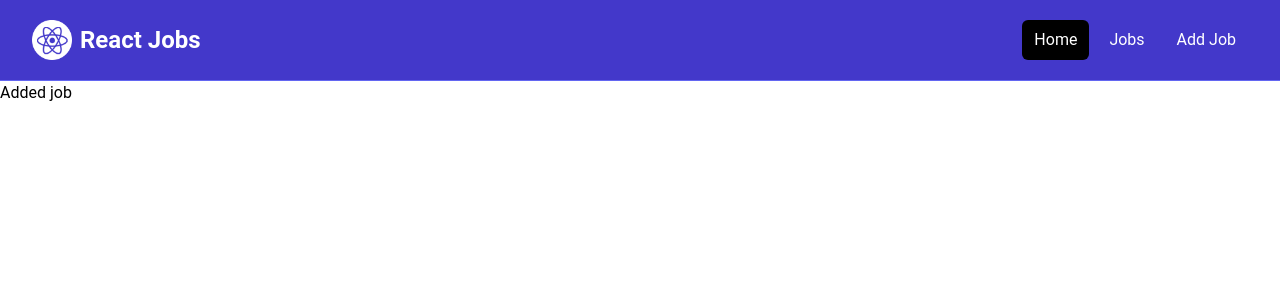
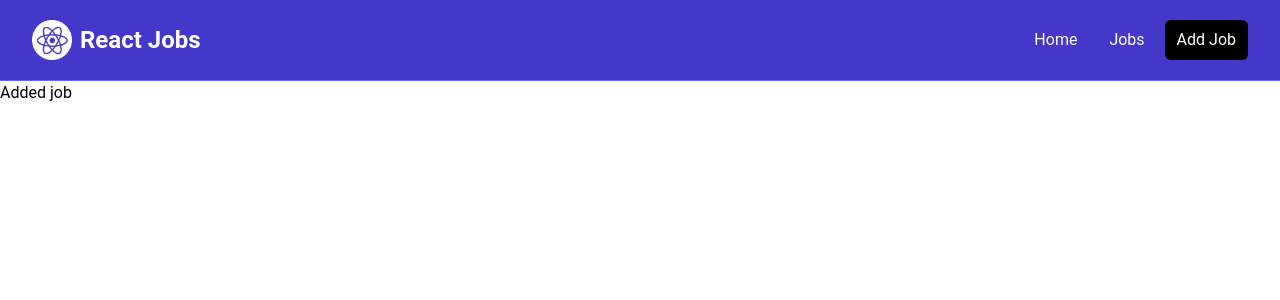
Before and after one commit to jarviswuod/react_jobs, a React (Vite) app in the folder react_jobs/: page /add-job in a window 1280 px wide. Shown: the top 300 px of the page. Built offline with nearby package versions, Linux system fonts and the light colour scheme.

Commit message:
Links & custom 404

```diff
--- a/react_jobs/src/App.jsx
+++ b/react_jobs/src/App.jsx
@@ -9,15 +9,15 @@
 import HomePage from "./pages/HomePage";
 import JobsPage from "./pages/JobsPage";
 import AddJobPage from "./pages/AddJobPage";
+import NotFoundPage from "./pages/NotFoundPage";
 
 const router = createBrowserRouter(
-  // createRoutesFromElements(<Route index element={<h1>My App</h1>} />)
-  // createRoutesFromElements(<Route index element={<HomePage />} />)
   createRoutesFromElements(
     <Route path="/" element={<MainLayout />}>
       <Route index element={<HomePage />} />
       <Route path="/jobs" element={<JobsPage />} />
       <Route path="/add-job" element={<AddJobPage />} />
+      <Route path="*" element={<NotFoundPage />} />
     </Route>
   )
 );
--- a/react_jobs/src/components/HomeCards.jsx
+++ b/react_jobs/src/components/HomeCards.jsx
@@ -1,4 +1,5 @@
 import React from "react";
+import { Link } from "react-router-dom";
 
 import Card from "./Card";
 
@@ -12,12 +13,12 @@
             <p className="mt-2 mb-4">
               Browse our React jobs and start your career today
             </p>
-            <a
-              href="/jobs.html"
+            <Link
+              to="/jobs"
               className="inline-block bg-black text-white rounded-lg px-4 py-2 hover:bg-gray-700"
             >
               Browse Jobs
-            </a>
+            </Link>
           </Card>
 
           <Card bg="bg-indigo-100">
@@ -25,12 +26,12 @@
             <p className="mt-2 mb-4">
               List your job to find the perfect developer for the role
             </p>
-            <a
-              href="/add-job.html"
+            <Link
+              to="/add-job"
               className="inline-block bg-indigo-500 text-white rounded-lg px-4 py-2 hover:bg-indigo-600"
             >
               Add Job
-            </a>
+            </Link>
           </Card>
         </div>
       </div>
--- a/react_jobs/src/components/JobListing.jsx
+++ b/react_jobs/src/components/JobListing.jsx
@@ -1,7 +1,7 @@
-import React from "react";
-import { useState } from "react";
+import React, { useState } from "react";
 
 import { FaMapMarker } from "react-icons/fa";
+import { Link } from "react-router-dom";
 
 const JobListing = ({ job }) => {
   const [showFullDescription, setShowFullDescription] = useState(false);
@@ -37,12 +37,12 @@
             <FaMapMarker className="inline text-lg mb-1 mr-1" />
             {job.location}
           </div>
-          <a
-            href={`job/${job.id}`}
+          <Link
+            to={`job/${job.id}`}
             className="h-[36px] bg-indigo-500 hover:bg-indigo-600 text-white px-4 py-2 rounded-lg text-center text-sm"
           >
             Read More
-          </a>
+          </Link>
         </div>
       </div>
     </div>
--- a/react_jobs/src/components/Navbar.jsx
+++ b/react_jobs/src/components/Navbar.jsx
@@ -1,41 +1,35 @@
 import React from "react";
+import { Link, NavLink } from "react-router-dom";
 import logo from "../assets/images/logo.png";
 
 const Navbar = () => {
+  const linkClass = ({ isActive }) =>
+    isActive
+      ? "text-white bg-black hover:bg-gray-900 hover:text-white rounded-md px-3 py-2"
+      : "text-white hover:bg-gray-900 hover:text-white rounded-md px-3 py-2";
+
   return (
     <nav className="bg-indigo-700 border-b border-indigo-500">
       <div className="mx-auto max-w-7xl px-2 sm:px-6 lg:px-8">
         <div className="flex h-20 items-center justify-between">
           <div className="flex flex-1 items-center justify-center md:items-stretch md:justify-start">
-            <a
-              className="flex flex-shrink-0 items-center mr-4"
-              href="/index.html"
-            >
+            <NavLink className="flex flex-shrink-0 items-center mr-4" to="/">
               <img className="h-10 w-auto" src={logo} alt="React Jobs" />
               <span className="hidden md:block text-white text-2xl font-bold ml-2">
                 React Jobs
               </span>
-            </a>
+            </NavLink>
             <div className="md:ml-auto">
               <div className="flex space-x-2">
-                <a
-                  href="/index.html"
-                  className="text-white bg-black hover:bg-gray-900 hover:text-white rounded-md px-3 py-2"
-                >
+                <NavLink to="/" className={linkClass}>
                   Home
-                </a>
-                <a
-                  href="/jobs"
-                  className="text-white hover:bg-gray-900 hover:text-white rounded-md px-3 py-2"
-                >
+                </NavLink>
+                <NavLink to="/jobs" className={linkClass}>
                   Jobs
-                </a>
-                <a
-                  href="/add-job"
-                  className="text-white hover:bg-gray-900 hover:text-white rounded-md px-3 py-2"
-                >
+                </NavLink>
+                <NavLink to="/add-job" className={linkClass}>
                   Add Job
-                </a>
+                </NavLink>
               </div>
             </div>
           </div>
--- a/react_jobs/src/components/ViewAllJobs.jsx
+++ b/react_jobs/src/components/ViewAllJobs.jsx
@@ -1,14 +1,15 @@
 import React from "react";
+import { Link } from "react-router-dom";
 
 const ViewAllJobs = () => {
   return (
     <section className="m-auto max-w-lg my-10 px-6">
-      <a
-        href="/jobs"
+      <Link
+        to="/jobs"
         className="block bg-black text-white text-center py-4 px-6 rounded-xl hover:bg-gray-700"
       >
         View All Jobs
-      </a>
+      </Link>
     </section>
   );
 };
--- /dev/null
+++ b/react_jobs/src/pages/NotFoundPage.jsx
@@ -0,0 +1,21 @@
+import React from "react";
+import { Link } from "react-router-dom";
+import { FaExclamationTriangle } from "react-icons/fa";
+
+const NotFoundPage = () => {
+  return (
+    <section className="text-center flex flex-col justify-center items-center h-96">
+      <FaExclamationTriangle className="text-yellow-400 text-6xl mb-4" />
+      <h1 className="text-6xl font-bold mb-4">404 Not Found</h1>
+      <p className="text-xl mb-5">This page does not exist</p>
+      <Link
+        to="/"
+        className="text-white bg-indigo-700 hover:bg-indigo-900 rounded-md px-3 py-2 mt-4"
+      >
+        Go Back
+      </Link>
+    </section>
+  );
+};
+
+export default NotFoundPage;
```
